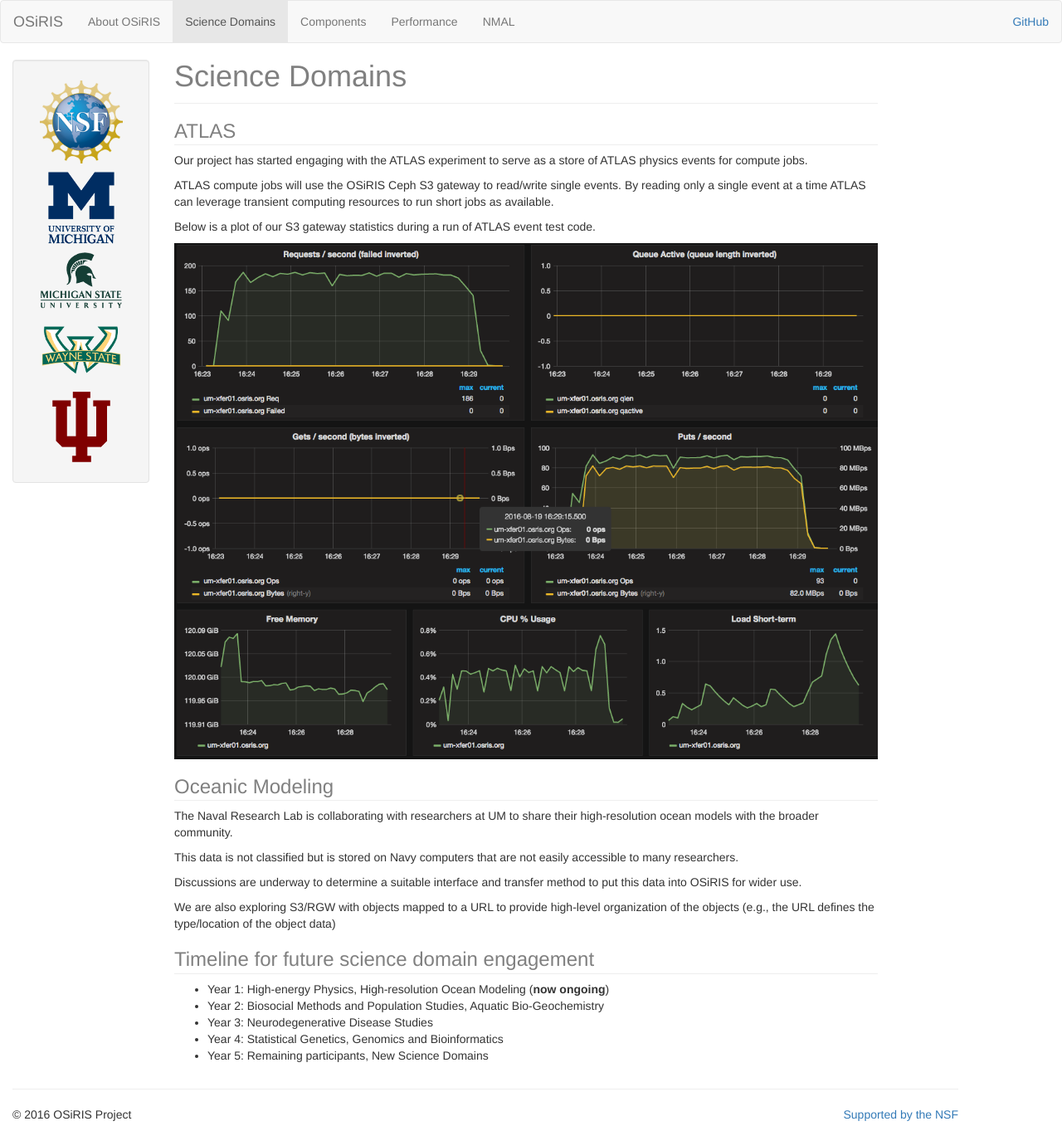
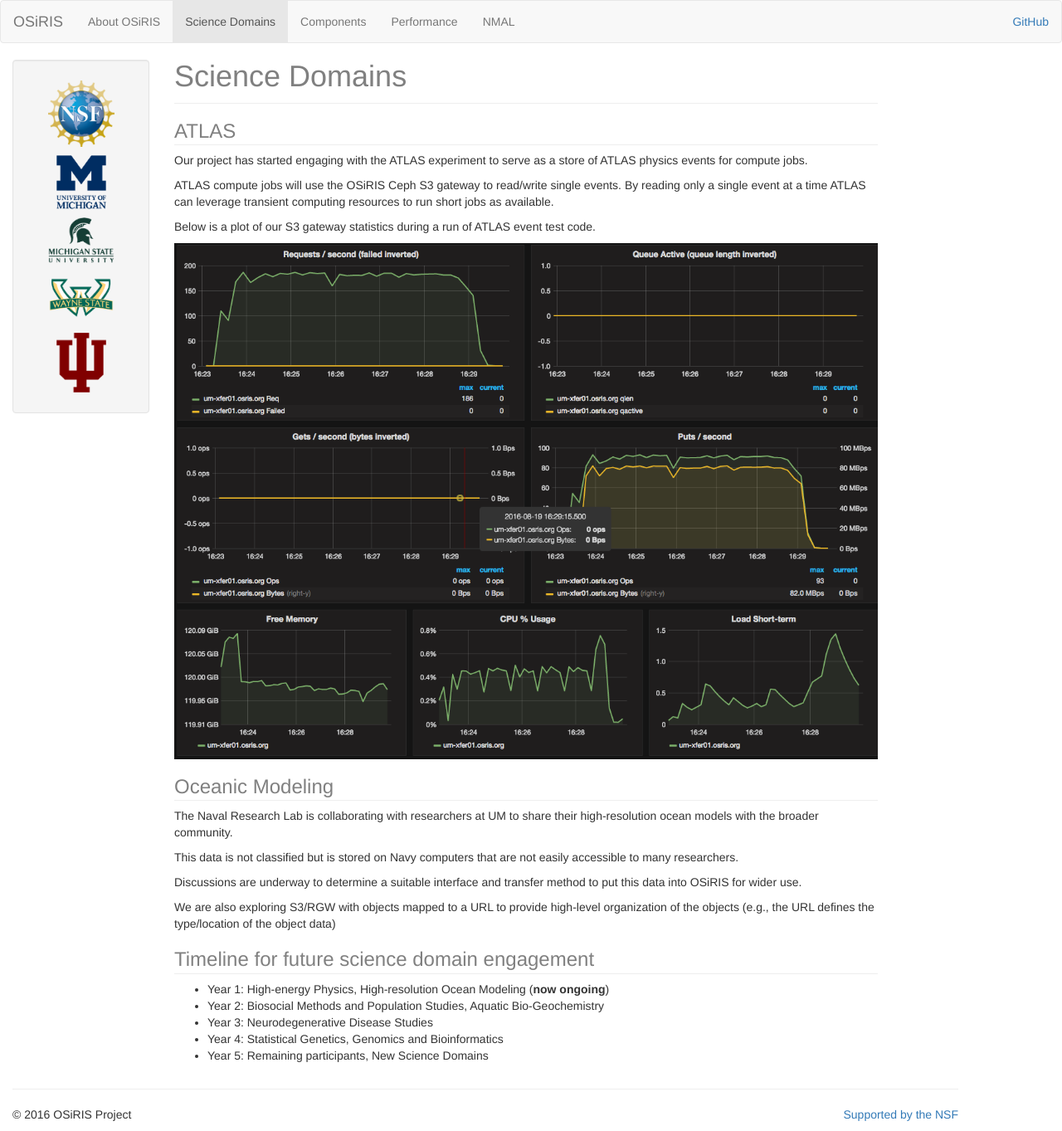
Before and after one commit to MI-OSiRIS/mi-osiris.github.io, a Jekyll site: the page built from domains.md, in a window 1280 px wide. Shown: the whole page at 83% size. Built offline with Jekyll 4.4.1, drawn with Linux system fonts in a browser that asks for light colours.

Commit message:
Scale sidebar logos down for media < 768px

```diff
--- a/_includes/sidebar.html
+++ b/_includes/sidebar.html
@@ -1,6 +1,6 @@
 
-<img src="{{IMAGE_PATH}}/logos/nsf_round_logo.png" alt="Supported by the National Science Foundation">
-<img src="{{IMAGE_PATH}}/logos/um_logo_square_trans.png" alt="Collaborator: University of Michigan">
-<img src="{{IMAGE_PATH}}/logos/msu_square_wordmark.png" alt="Collaborator: Michigan State University">
-<img src="{{IMAGE_PATH}}/logos/wsu_logo.png" alt="Collaborator: Wayne State University">
-<img src="{{IMAGE_PATH}}/logos/iu_logo.png" alt="Collaborator: Indiana University">
+<img id="sb_nsf" src="{{IMAGE_PATH}}/logos/nsf_round_logo.png" alt="Supported by the National Science Foundation">
+<img id="sb_um" src="{{IMAGE_PATH}}/logos/um_logo_square_trans.png" alt="Collaborator: University of Michigan">
+<img id="sb_msu" src="{{IMAGE_PATH}}/logos/msu_square_wordmark.png" alt="Collaborator: Michigan State University">
+<img id="sb_wsu" src="{{IMAGE_PATH}}/logos/wsu_logo.png" alt="Collaborator: Wayne State University">
+<img id="sb_iu" src="{{IMAGE_PATH}}/logos/iu_logo.png" alt="Collaborator: Indiana University">
--- a/assets/css/style.css
+++ b/assets/css/style.css
@@ -6,13 +6,8 @@
   padding: 5px;
 }
 
-.sb {
+/*.sb {
   min-width: 150px;
-}
-
-/*
-.sb img {
-  width: 100%;
 }
 */
 
@@ -107,3 +102,47 @@
   background: #57A957;
   border: 1px solid #4c964d;
   color: #FFF; }
+
+
+ #sb_um {
+      width: 70px;
+    }
+
+    #sb_msu {
+      width: 90px;
+    }
+
+    #sb_nsf {
+      width: 90px;
+    }
+
+    #sb_wsu {
+      width: 90px;
+    }
+
+    #sb_iu {
+      width: 70px;
+    }
+
+ @media (max-width: 768px) {
+    #sb_um {
+      width: 55px;
+    }
+
+    #sb_msu {
+      width: 70px;
+    }
+
+    #sb_nsf {
+      width: 65px;
+    }
+
+    #sb_wsu {
+      width: 65px;
+    }
+
+    #sb_iu {
+      width: 45px;
+    }
+
+ }
```
Also changed, not shown: assets/images/logos/nsf_round_logo.png.
